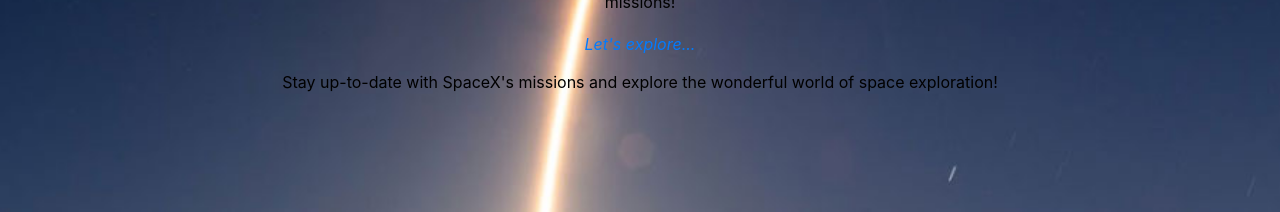
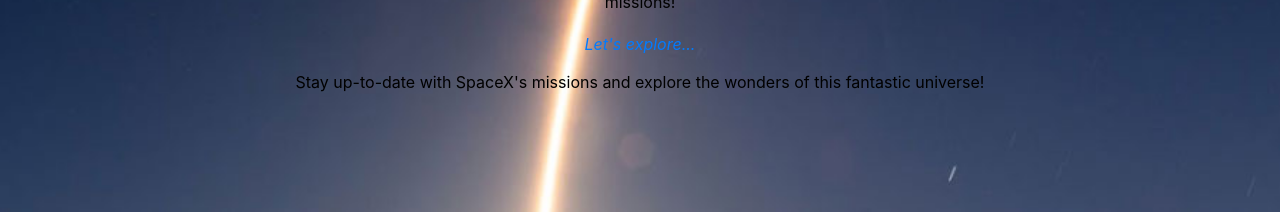
Before and after one commit to asearer/spacex-tracker, a React (Create React App) app: page /about in a window 1280 px wide. Shown: the part 272-484 px from the top of the page. Built offline with nearby package versions, Linux system fonts and the light colour scheme.

Commit message:
On branch main  Your branch is up to date with 'origin/main'.  Changes to be committed: 	modified:   src/components/About/About.js

```diff
--- a/src/components/About/About.js
+++ b/src/components/About/About.js
@@ -6,9 +6,9 @@ function About() {
     <div className="about-container">
       <h2 className="about-heading">About</h2>
       <p className="about-text">Welcome to the SpaceX Launch Tracker!</p>
-      <p className="about-text">This app is designed to help you track SpaceX launches, providing information on both past and upcoming launches, as well as resources and information to help keep you up to date regarding SpaceX missions!</p>
+      <p className="about-text">This app is designed to help you track SpaceX launches, providing information on both past and upcoming launches, as well as resources and information to help keep you up to date regarding SpaceX missions! </p>
       <p className="about-explore">Let's explore...</p>
-      <p className="about-text">Stay up-to-date with SpaceX's missions and explore the wonderful world of space exploration!</p>
+      <p className="about-text">Stay up-to-date with SpaceX's missions and explore the wonders of this fantastic universe!</p>
     </div>
   );
 }
```
